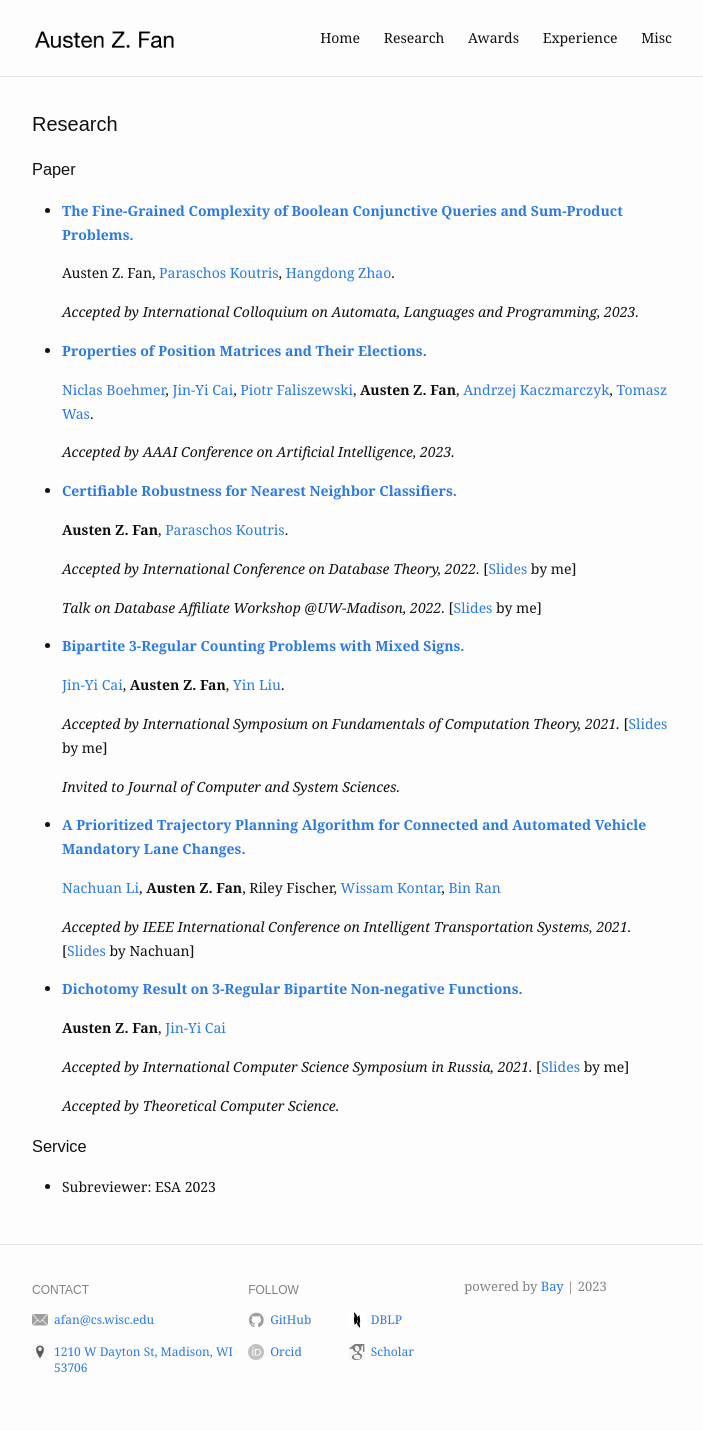
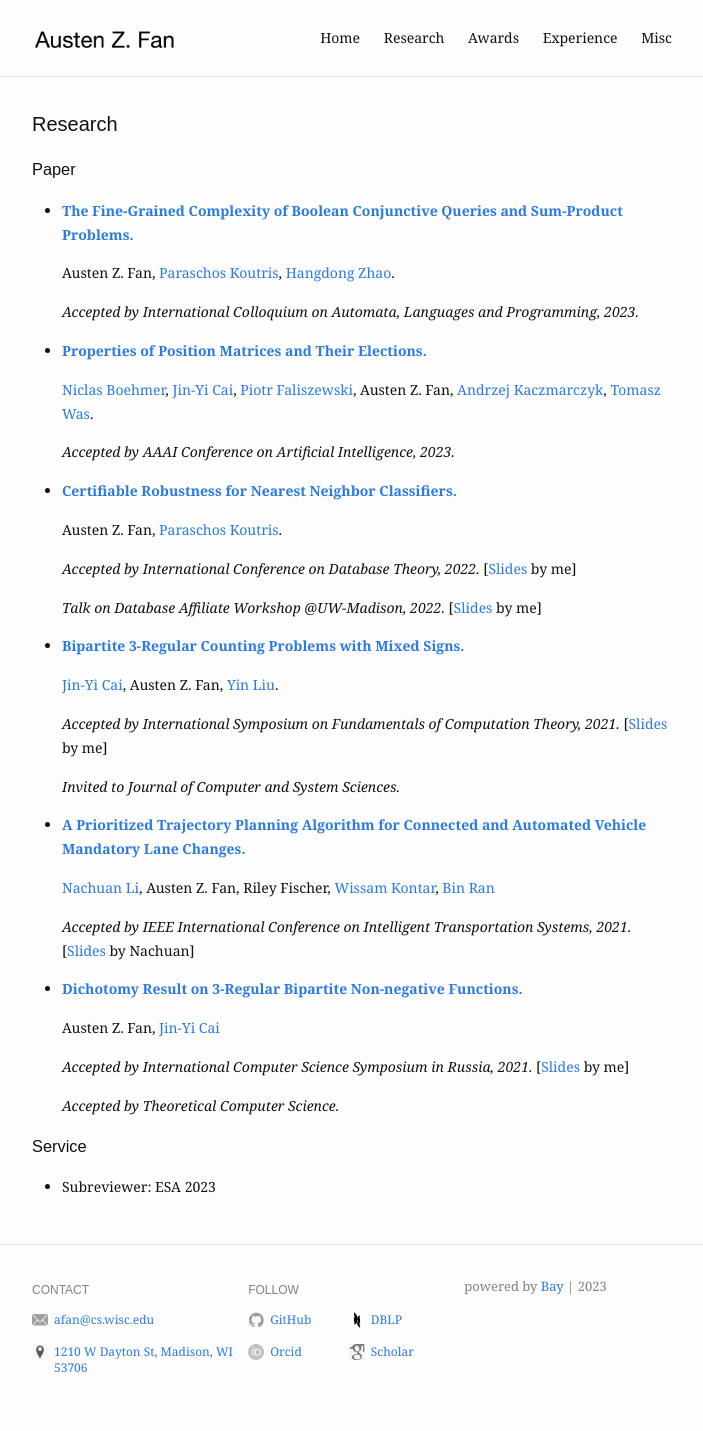
Before and after one commit to Austen-Z-Fan/Austen-Z-Fan.github.io, a Jekyll site: the page built from research.md, in a window 1280 px wide. Shown: the whole page, without its empty margins (288-991 px from the left). Built offline with Jekyll 4.4.1, drawn with Linux system fonts in a browser that asks for light colours.

```diff
--- a/research.md
+++ b/research.md
@@ -13,14 +13,14 @@ slug: /research
 
 * [**Properties of Position Matrices and Their Elections.**](https://arxiv.org/abs/2303.02538)
 
-  [Niclas Boehmer](https://sites.google.com/view/niclas-boehmer/home), [Jin-Yi Cai](https://pages.cs.wisc.edu/~jyc/), [Piotr Faliszewski](https://home.agh.edu.pl/~faliszew/), **Austen Z. Fan**, [Andrzej Kaczmarczyk](https://akaczmarczyk.com/), [Tomasz Was](https://www.mimuw.edu.pl/~twas/).
+  [Niclas Boehmer](https://sites.google.com/view/niclas-boehmer/home), [Jin-Yi Cai](https://pages.cs.wisc.edu/~jyc/), [Piotr Faliszewski](https://home.agh.edu.pl/~faliszew/), Austen Z. Fan, [Andrzej Kaczmarczyk](https://akaczmarczyk.com/), [Tomasz Was](https://www.mimuw.edu.pl/~twas/).
 
   *Accepted by AAAI Conference on Artificial Intelligence, 2023.*
 
 
 * [**Certifiable Robustness for Nearest Neighbor Classifiers.**](https://arxiv.org/abs/2201.04770)
 
-  **Austen Z. Fan**, [Paraschos Koutris](https://pages.cs.wisc.edu/~paris/).
+  Austen Z. Fan, [Paraschos Koutris](https://pages.cs.wisc.edu/~paris/).
 
   *Accepted by International Conference on Database Theory, 2022.* [[Slides](assets/slides/ICDT_2022_Presentation.pdf) by me]
 
@@ -29,7 +29,7 @@ slug: /research
 
 * [**Bipartite 3-Regular Counting Problems with Mixed Signs.**](https://www.sciencedirect.com/science/article/abs/pii/S0022000023000144)
 
-  [Jin-Yi Cai](https://pages.cs.wisc.edu/~jyc/), **Austen Z. Fan**, [Yin Liu](https://pages.cs.wisc.edu/~yinl/).
+  [Jin-Yi Cai](https://pages.cs.wisc.edu/~jyc/), Austen Z. Fan, [Yin Liu](https://pages.cs.wisc.edu/~yinl/).
 
   *Accepted by International Symposium on Fundamentals of Computation Theory, 2021.* [[Slides](assets/slides/FCT_2021_Presentation.pdf) by me]
 
@@ -38,14 +38,14 @@ slug: /research
 
 * [**A Prioritized Trajectory Planning Algorithm for Connected and Automated Vehicle Mandatory Lane Changes.**](https://ieeexplore.ieee.org/document/9564913)
 
-  [Nachuan Li](https://www.linkedin.com/in/nachuanli/), **Austen Z. Fan**, Riley Fischer, [Wissam Kontar](https://wissamkontar.github.io/), [Bin Ran](https://directory.engr.wisc.edu/cee/Faculty/Ran_Bin/)
+  [Nachuan Li](https://www.linkedin.com/in/nachuanli/), Austen Z. Fan, Riley Fischer, [Wissam Kontar](https://wissamkontar.github.io/), [Bin Ran](https://directory.engr.wisc.edu/cee/Faculty/Ran_Bin/)
 
   *Accepted by IEEE International Conference on Intelligent Transportation Systems, 2021.* [[Slides](assets/slides/ITSC_2021_Presentation.pdf) by Nachuan]
 
 
 * [**Dichotomy Result on 3-Regular Bipartite Non-negative Functions.**](https://www.sciencedirect.com/science/article/abs/pii/S0304397523000580)
 
-  **Austen Z. Fan**, [Jin-Yi Cai](https://pages.cs.wisc.edu/~jyc/)
+  Austen Z. Fan, [Jin-Yi Cai](https://pages.cs.wisc.edu/~jyc/)
 
   *Accepted by International Computer Science Symposium in Russia, 2021.* [[Slides](assets/slides/CSR_2021_Presentation.pdf) by me]
 
```
